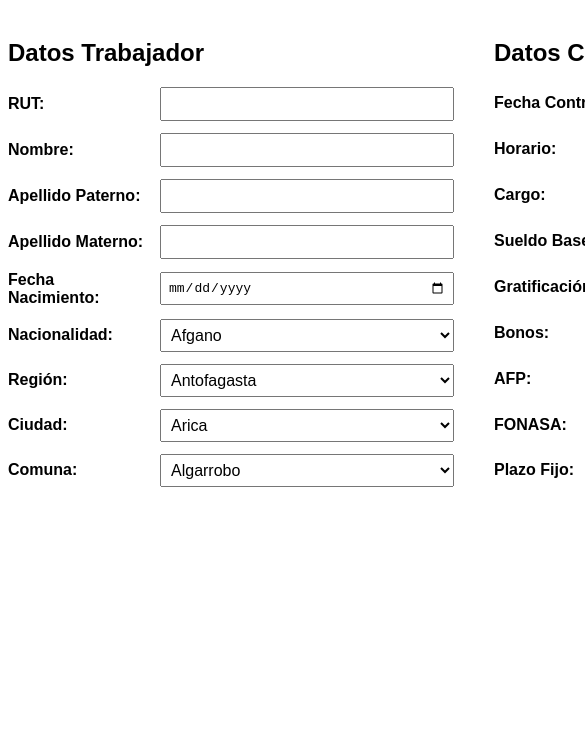
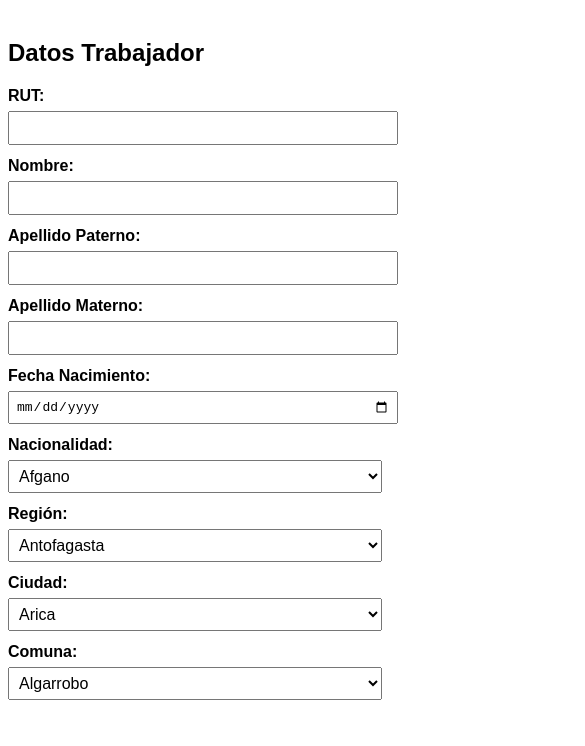
Before and after one commit to dnlvdl/pruebas, a plain HTML site: page index.html in a window 390 px wide. Shown: the part 98-844 px from the top of the page, 585 px wide, since content can reach past the window. Drawn offline with Linux system fonts and the light colour scheme.

Commit message:
Update index.html

```diff
--- a/index.html
+++ b/index.html
@@ -36,6 +36,35 @@
       h1 {
         grid-column: span 2; /* para que el título abarque las dos columnas si quieres */
       }
+      @media (max-width: 768px) {
+  form {
+    flex-direction: column;
+  }
+
+  .column {
+    width: 100%;
+  }
+
+  .field-group {
+    flex-direction: column;
+    align-items: flex-start;
+  }
+
+  label {
+    margin-bottom: 6px;
+    width: 100%; /* para que no se corte en pantallas pequeñas */
+  }
+
+  input,
+  select {
+    width: 100%;
+  }
+
+  input[type="submit"] {
+    margin-left: 0; /* botón centrado */
+  }
+}
+
     </style>
   </head>
   <body>
```
